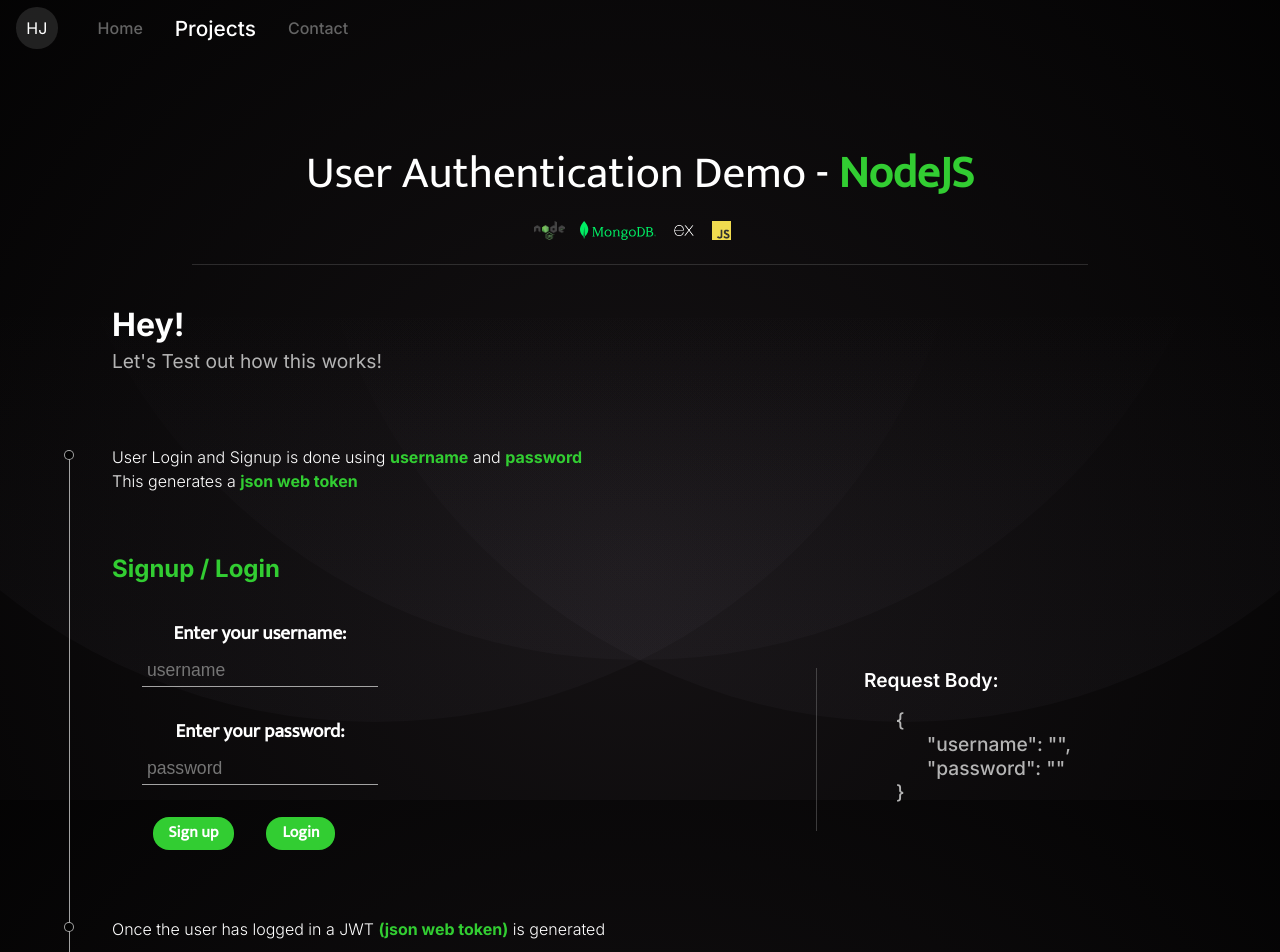
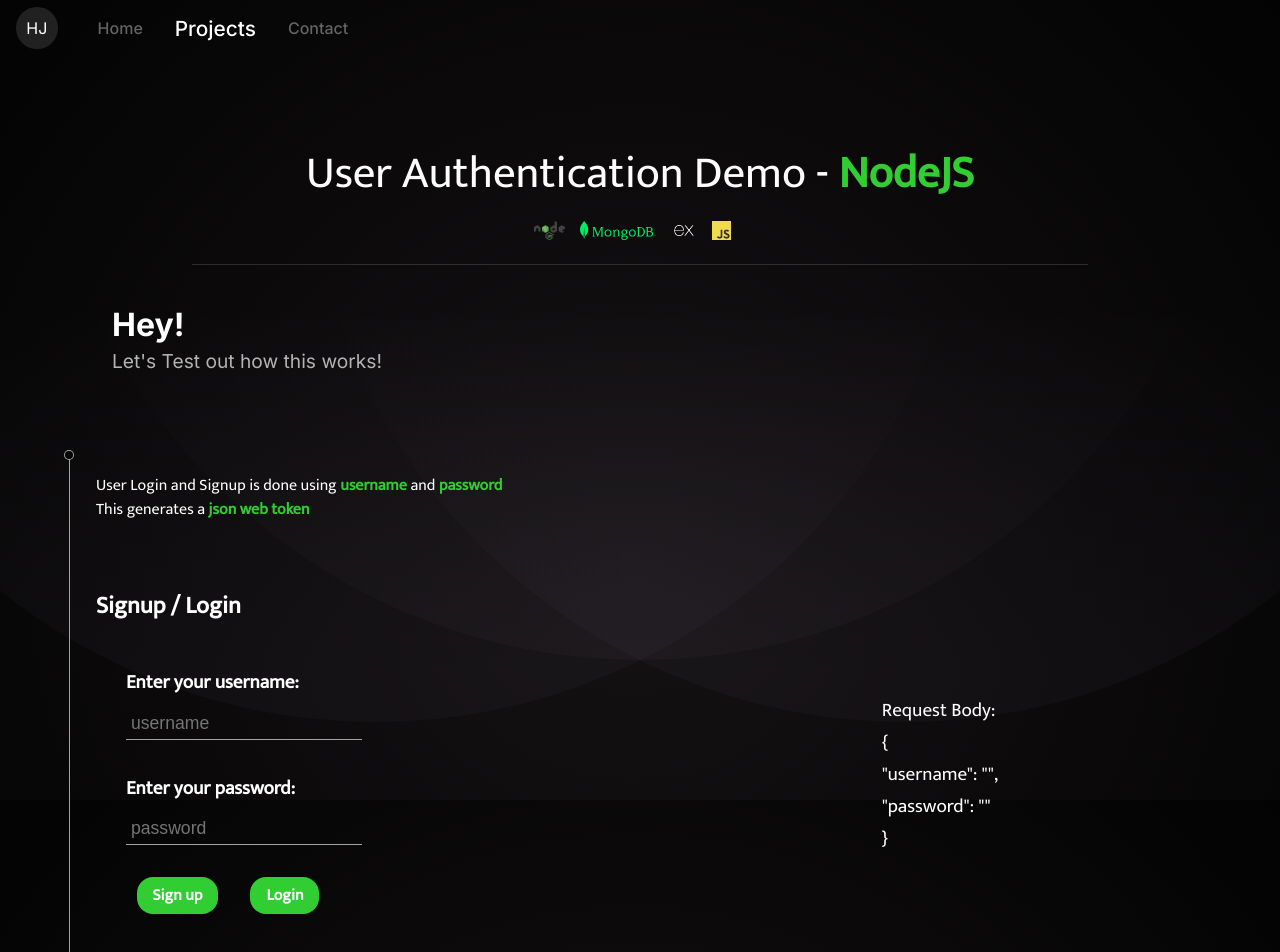
Before and after one commit to ItsHyde-dev/Web-Portfolio, a React (Create React App) app: page /projects/nodeApiTest in a window 1280 px wide. Shown: the top 952 px of the page. Built offline with nearby package versions, Linux system fonts and the light colour scheme.

Commit message:
created a custom implementation for fetch

```diff
--- a/src/components/code-test-pages/common/components/list-area-template.tsx
+++ b/src/components/code-test-pages/common/components/list-area-template.tsx
@@ -1,16 +1,29 @@
+import { ReactNode } from 'react'
 import styles from '../test-page-common-styles.module.css'
 
-export default function CommonListArea(introText: string, title: string, rightBlockTitle: string, leftBlockTitle: string) {
+
+export interface ListAreaTemplateProps {
+    introText: ReactNode,
+    title: string,
+    leftBlockTitle: string | null
+    rightBlockTitle: string | null,
+    leftBlockChildComponent: ReactNode,
+    rightBlockChildComponent: ReactNode,
+}
+
+export default function CommonListArea(props: ListAreaTemplateProps) {
     return (
         <div className={styles.list_area}>
-            <div className={styles.list_area_intro_text}>{introText}</div>
-            <div className={styles.list_area_title}>{title}</div>
+            <div className={styles.list_area_intro_text}>{props.introText}</div>
+            <div className={styles.list_area_title}>{props.title}</div>
             <div className={styles.list_area_block_split}>
                 <div className={styles.list_area_block_left}>
-                    <div className={styles.list_area_block_left_title}>{leftBlockTitle}</div>
+                    <div className={styles.list_area_block_left_title}>{props.leftBlockTitle}</div>
+                    {props.leftBlockChildComponent}
                 </div>
                 <div className={styles.list_area_block_right}>
-                    <div className={styles.list_area_block_right_title}>{rightBlockTitle}</div>
+                    <div className={styles.list_area_block_right_title}>{props.rightBlockTitle}</div>
+                    {props.rightBlockChildComponent}
                 </div>
             </div>
         </div>
--- a/src/components/code-test-pages/common/test-page-common-styles.module.css
+++ b/src/components/code-test-pages/common/test-page-common-styles.module.css
@@ -126,6 +126,7 @@
 
 .list_area {
     padding-top: 2rem;
+    font-size: 1.2rem;
     font-family: 'Mukta', sans-serif;
 }
 
@@ -145,7 +146,7 @@
 .list_area_block_split {
     display: flex;
     flex-direction: row;
-    justify-content: space-between;
+    justify-content: flex-start;
     align-items: center;
     margin-left: 30px;
     position: relative;
@@ -163,5 +164,8 @@
 
 .list_area_block_right {
     position: relative;
-    padding-left: 3rem;
+    margin-left: auto;
+    padding-left: 4rem;
+    padding-right: max(3rem, 20%);
+    white-space: pre-line;
 }
--- a/src/components/code-test-pages/node-rest-api/sample-code-areas.tsx
+++ b/src/components/code-test-pages/node-rest-api/sample-code-areas.tsx
@@ -3,7 +3,10 @@ import { toast } from 'react-toastify';
 import { JwtProvider } from '../common/components/connected_ul_object';
 import styles from './node-rest-api-test.module.css'
 import colors from '../../../common/styles/colors.module.css'
+import CommonListArea, { ListAreaTemplateProps } from '../common/components/list-area-template';
+import Fetch from '../../../utils/helpers/fetchHelper';
 
+const f = new Fetch()
 
 const IntroArea = () => {
 
@@ -23,49 +26,29 @@ const IntroArea = () => {
     const { setJwt } = useContext(JwtProvider)
 
     const login = async () => {
-
         const url = `${process.env.REACT_APP_API_BASE_URL}/user/login`
-        try {
-
-            let response: Response = await fetch(url, {
-                method: 'POST',
-                headers: {
-                    'Content-Type': 'application/json'
-                },
-                body: JSON.stringify(jsonStructure)
-            });
-
-            if (!response) {
-                return;
-            }
-
-            const body = await response.json();
-
-            if (response.status === 400) {
-                console.log("API threw 400")
-                toast.error(body.message)
-            }
-
-            if (response.status === 200) {
-                setJwt(body.data.accessToken)
-                console.log(response)
-                toast.success('Login Successful');
-            }
-
-        } catch (error) {
-            console.log("fetch error : ", error)
+        const body = await f.post({ url, headers: null, body: jsonStructure })
+        if (body && body.accessToken) {
+            setJwt(body.accessToken)
         }
     }
 
-    return (
-        <div className={styles.code_area_text}>
-            User Login and Signup is done using <b className={colors.limegreen}>username</b> and <b className={colors.limegreen}>password</b> <br />
-            This generates a  <b className={colors.limegreen}>json web token</b>
+    const signup = async () => {
+        const url = `${process.env.REACT_APP_API_BASE_URL}/user/signup`
+        const body = await f.post({url, headers: null, body: jsonStructure})
+        if (body && body.accessToken) {
+            setJwt(body.accessToken)
+        }
+    }
 
-            <div className={styles.block_title}>Signup / Login </div>
 
-            <div className={styles.block_split}>
-                <div className={styles.interactive_area}>
+    const introText =
+        <div> User Login and Signup is done using <b className={colors.limegreen}>username</b> and < b className={colors.limegreen} > password</b > <br />
+            This generates a < b className={colors.limegreen} > json web token</b > </div>
+
+
+    const leftBlockChildComponent =
+        <div>
             <div className={styles.ia_header_1}>Enter your username: </div>
             <input type="text" placeholder="username" onChange={usernameHandler} className={styles.input} />
             <div className={`
@@ -75,18 +58,23 @@ const IntroArea = () => {
             <input type="password" placeholder="password" onChange={passwordHandler} className={styles.input} />
 
             <div className={styles.signup_login_button_container}>
-                        <div className={styles.signup_button} onClick={() => console.log(jsonStructure)}>Sign up</div>
+                <div className={styles.signup_button} onClick={signup}>Sign up</div>
                 <div className={styles.signup_button} onClick={login}>Login</div>
             </div>
+        </div>
 
-                </div>
-                <div className={styles.demo_pane}>
-                    <div className={styles.demo_pane_heading_text} >Request Body: </div>
-                    <div className={styles.json_rep}>{JSON.stringify(jsonStructure, null, 6)}</div>
-                </div>
-            </div>
-        </div>
-    )
+
+    const listAreaProps: ListAreaTemplateProps = {
+        introText,
+        title: "Signup / Login",
+        leftBlockTitle: null,
+        rightBlockTitle: "Request Body: ",
+        leftBlockChildComponent,
+        rightBlockChildComponent: JSON.stringify(jsonStructure, null, 6)
+    }
+
+
+    return CommonListArea(listAreaProps)
 
 }
 
--- /dev/null
+++ b/src/utils/helpers/fetchHelper.tsx
@@ -0,0 +1,63 @@
+import { toast } from "react-toastify";
+
+interface Get {
+    url: string
+}
+
+interface Post {
+    url: string,
+    headers: object | null,
+    body: object | null,
+}
+
+export default class Fetch {
+
+    async get(params: Get) {
+
+        try {
+            const response = await fetch(params.url, {
+                method: 'GET'
+            });
+
+            return await this.processResponse(response);
+        } catch (error) {
+            console.error("fetch error: ", error)
+        }
+    }
+
+    async post(params: Post) {
+        try {
+            const response = await fetch(params.url, {
+                method: 'POST',
+                headers: {
+                    'Content-Type': 'application/json',
+                    ...params.headers
+                },
+                body: JSON.stringify(params.body)
+            });
+
+            return await this.processResponse(response);
+        } catch (error) {
+            console.error("fetch error: ", error)
+        }
+    }
+
+    async processResponse(response: Response) {
+        if (!response.ok) {
+            console.error("There was no response")
+        }
+
+        const body = await response.json();
+
+        if (response.status != 200) {
+            toast.error(body.message);
+        }
+
+        else {
+            if (body.message)
+                toast.success(body.message)
+        }
+
+        return body.data;
+    }
+}
```
Lines whose indentation alone changed are shown as unchanged.
